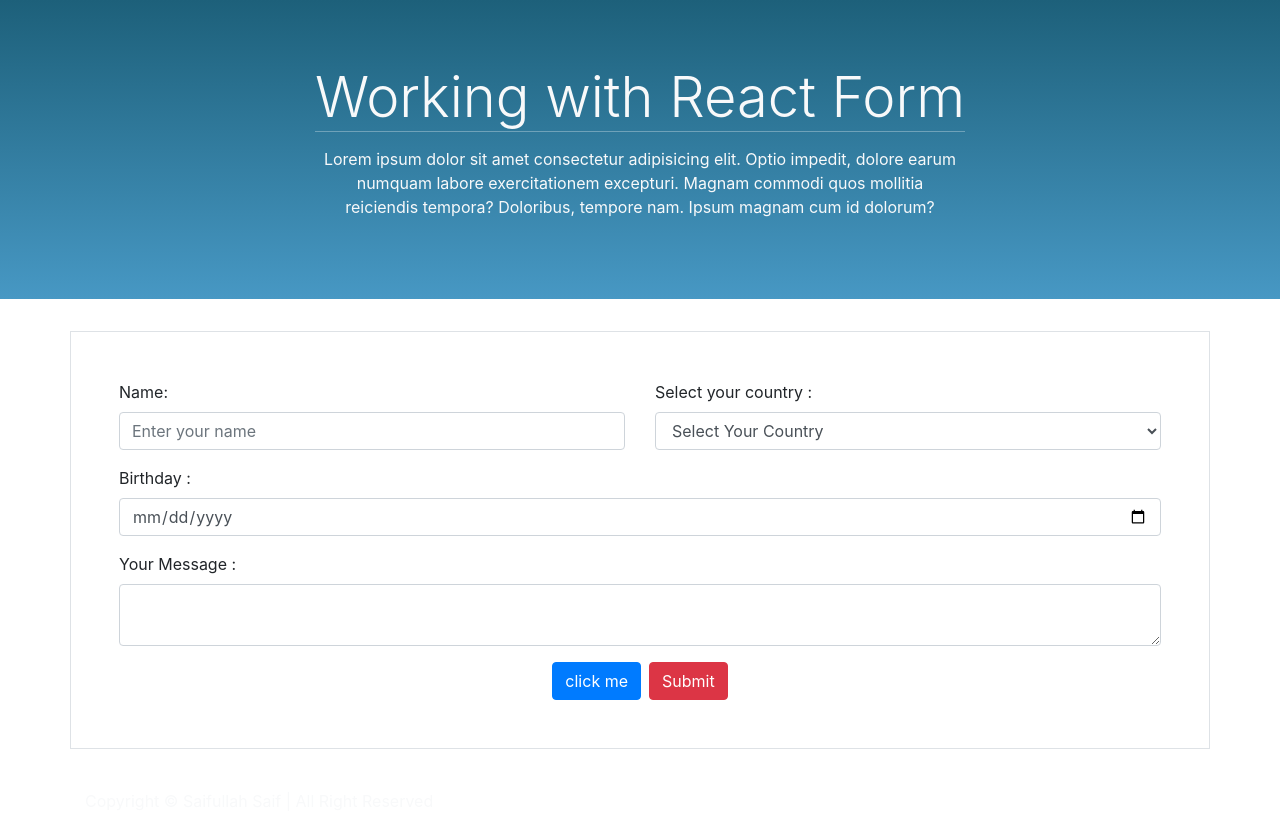
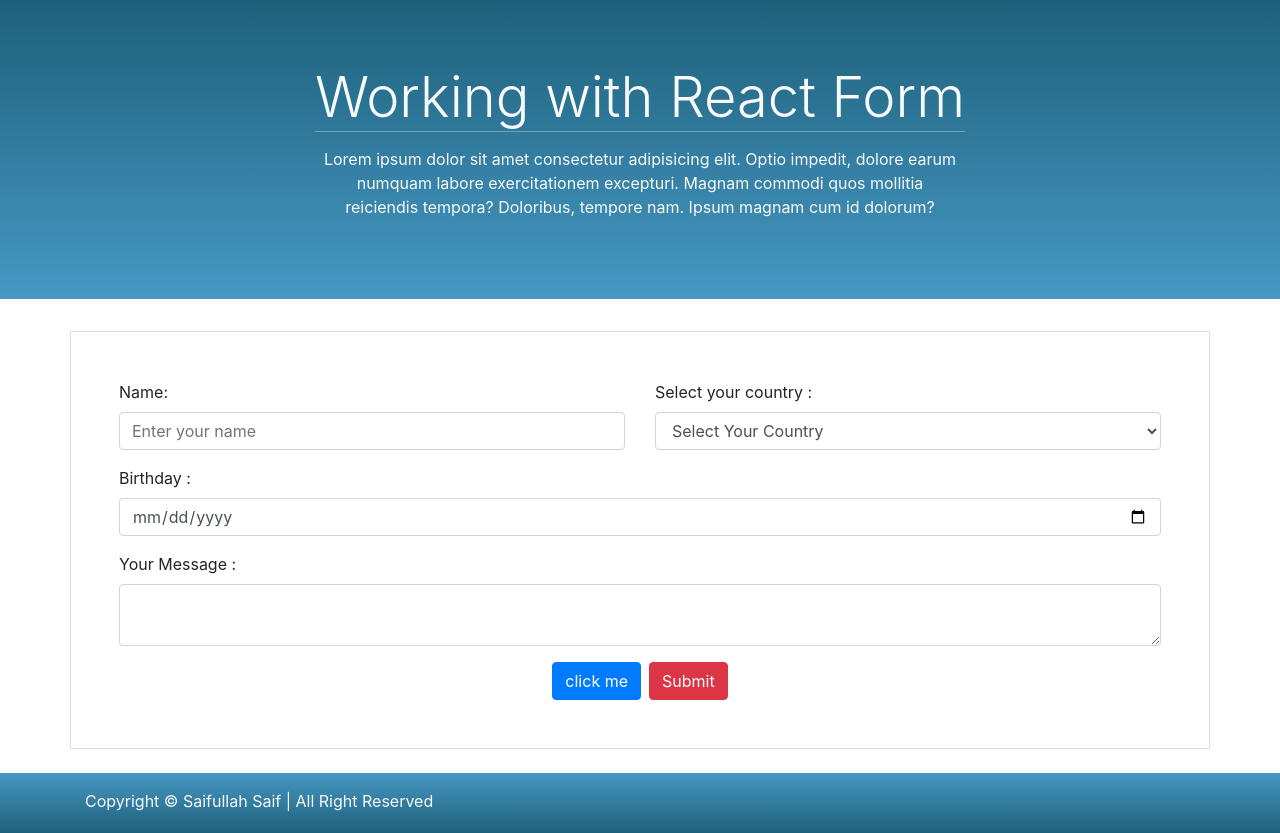
Before and after one commit to saidmsaif/react-p, a React (Create React App) app: page / in a window 1280 px wide. Built offline with nearby package versions, Linux system fonts and the light colour scheme.

Commit message:
Footer Section Style Added

```diff
--- a/src/components/App.module.css
+++ b/src/components/App.module.css
@@ -5,3 +5,8 @@
 #pageHeading {
     border-bottom: 1px solid rgba(255, 255, 255, 0.3);
 }
+
+#copyright {
+    background: linear-gradient( #4798C4, #1D607A);
+    height: 60px;
+}
```
